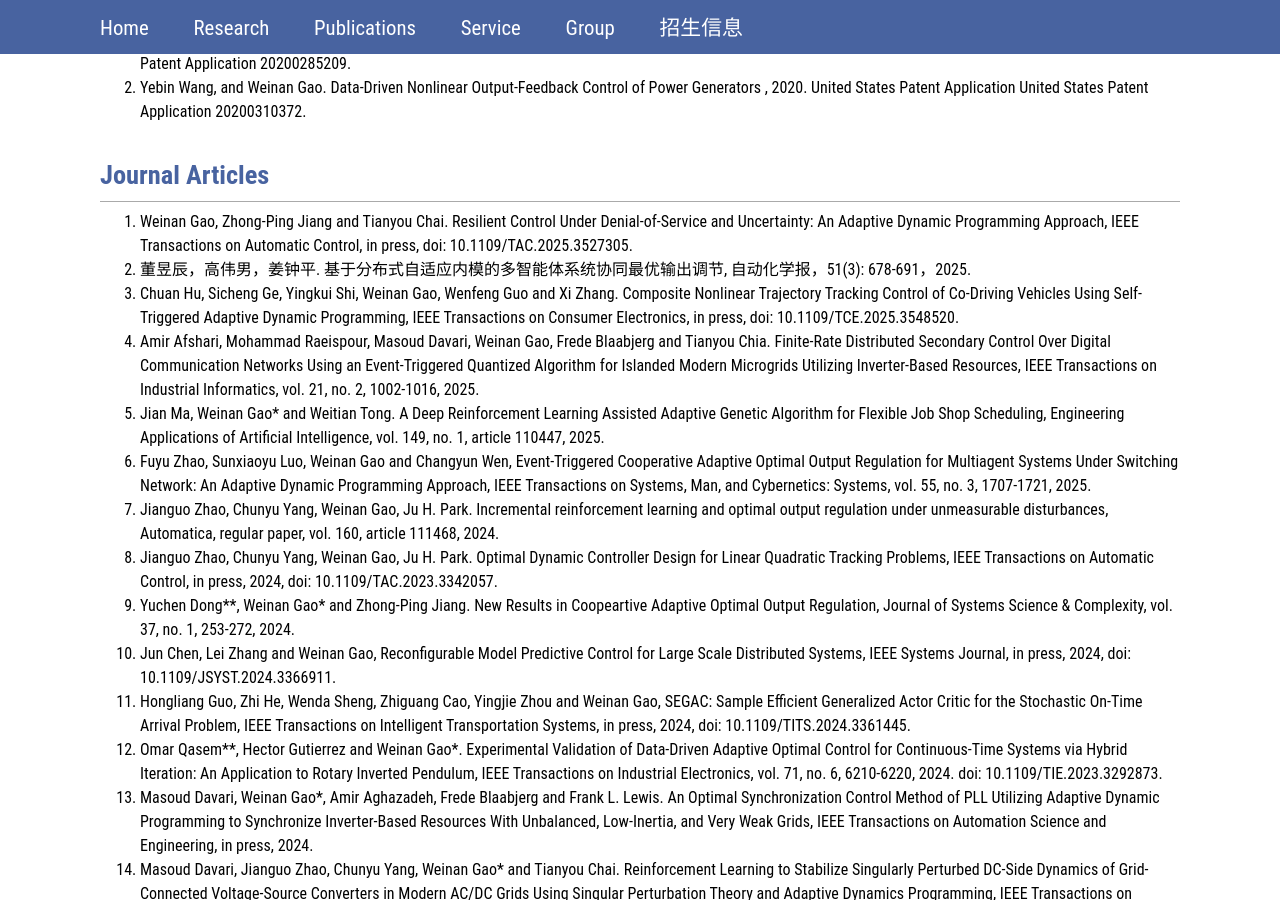
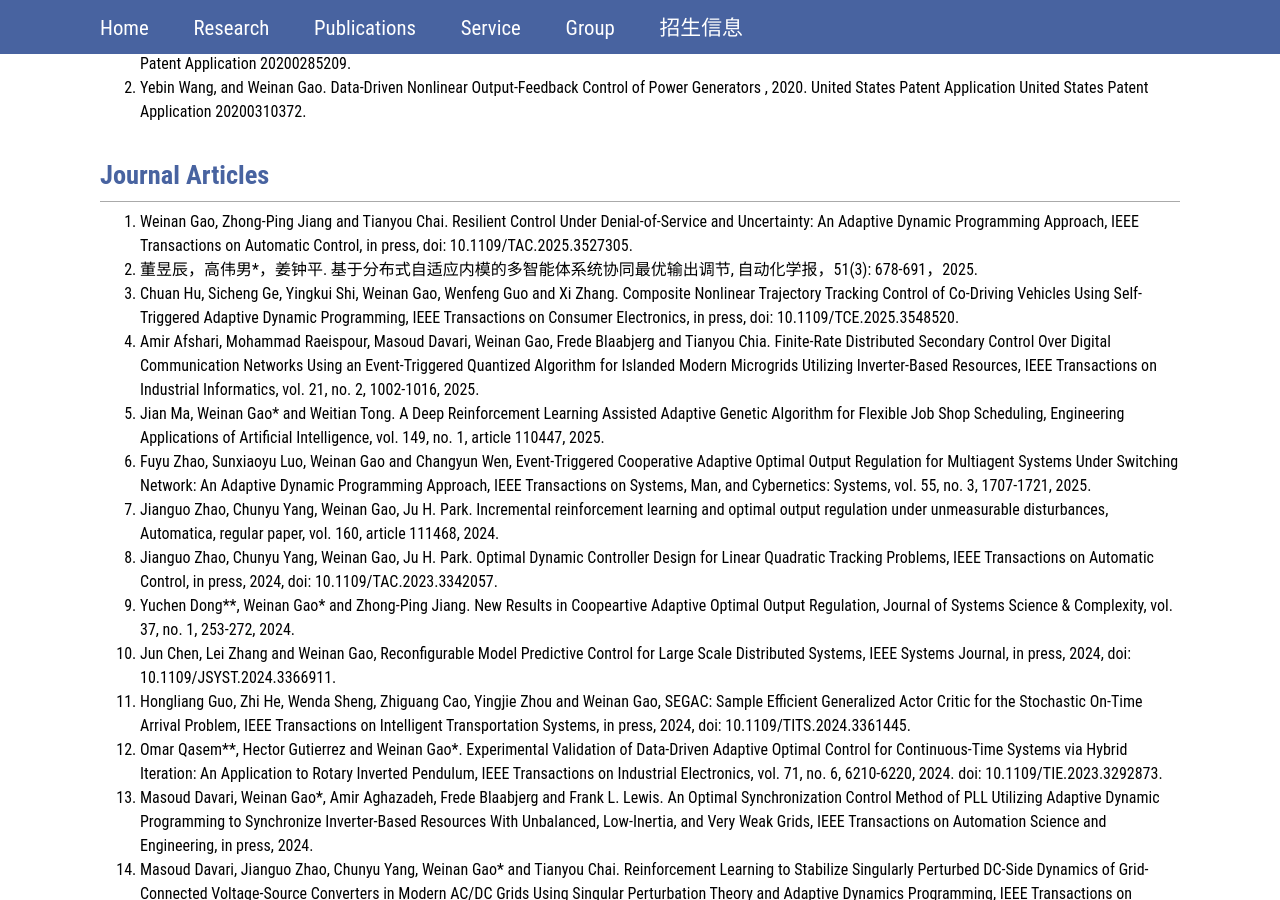
Before and after one commit to WeinanGao/weinangao.github.io, a Jekyll site: the page built from publications.markdown, in a window 1280 px wide and 900 px high, scrolled down 407 px. Built offline with Jekyll 4.4.1, drawn with Linux system fonts in a browser that asks for light colours.

```diff
--- a/publications.markdown
+++ b/publications.markdown
@@ -27,7 +27,7 @@ permalink: /publications/
 
 <li> Weinan Gao, Zhong-Ping Jiang and Tianyou Chai. Resilient Control Under Denial-of-Service and Uncertainty: An Adaptive Dynamic Programming Approach, IEEE Transactions on Automatic Control, in press, doi: 10.1109/TAC.2025.3527305. </li>
 
-<li> 董昱辰，高伟男，姜钟平. 基于分布式自适应内模的多智能体系统协同最优输出调节, 自动化学报，51(3): 678-691，2025. </li>
+<li> 董昱辰，高伟男*，姜钟平. 基于分布式自适应内模的多智能体系统协同最优输出调节, 自动化学报，51(3): 678-691，2025. </li>
 
 <li> Chuan Hu, Sicheng Ge, Yingkui Shi, Weinan Gao, Wenfeng Guo and Xi Zhang. Composite Nonlinear Trajectory Tracking Control of Co-Driving Vehicles Using Self-Triggered Adaptive Dynamic Programming, IEEE Transactions on Consumer Electronics, in press, doi: 10.1109/TCE.2025.3548520. </li>
 
```
